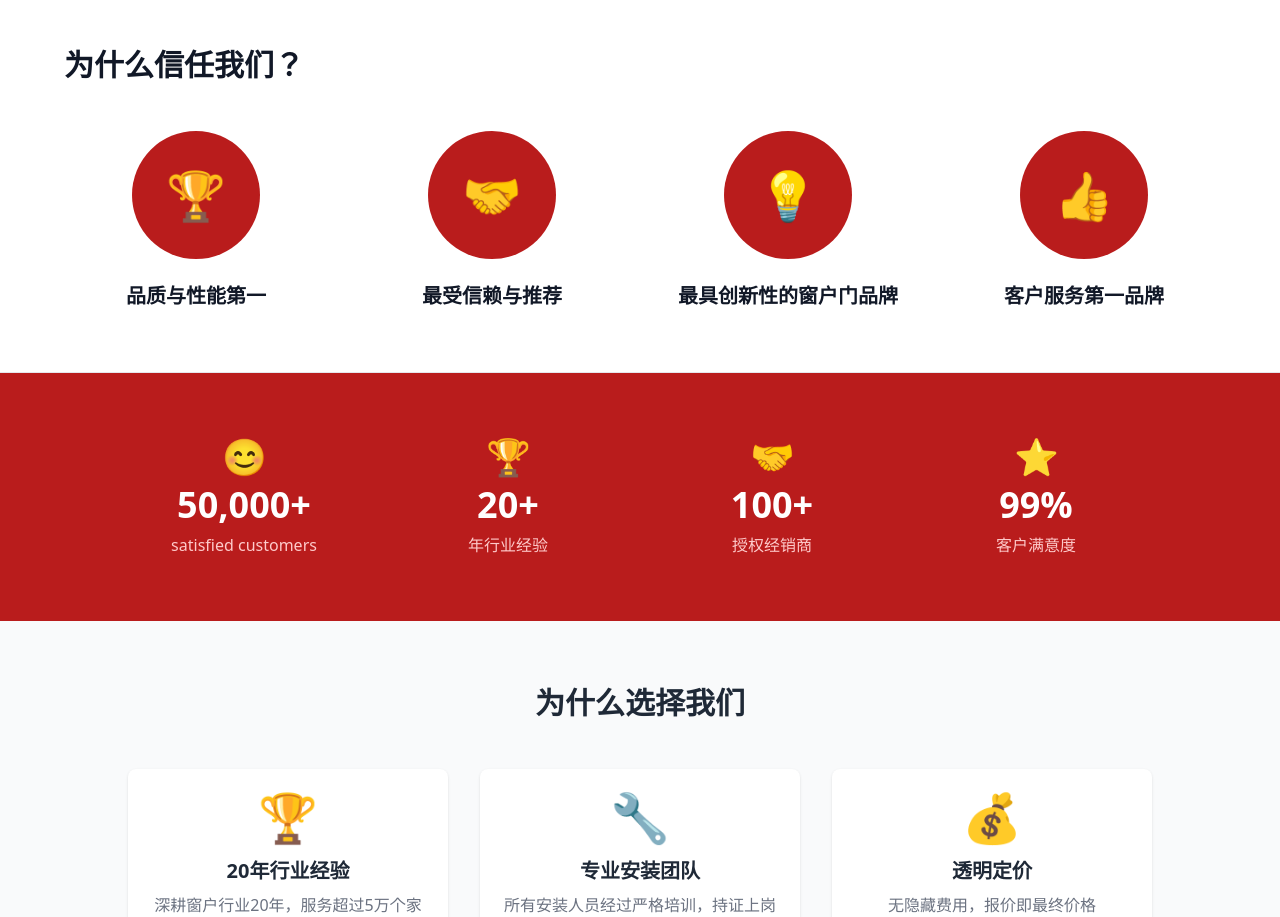
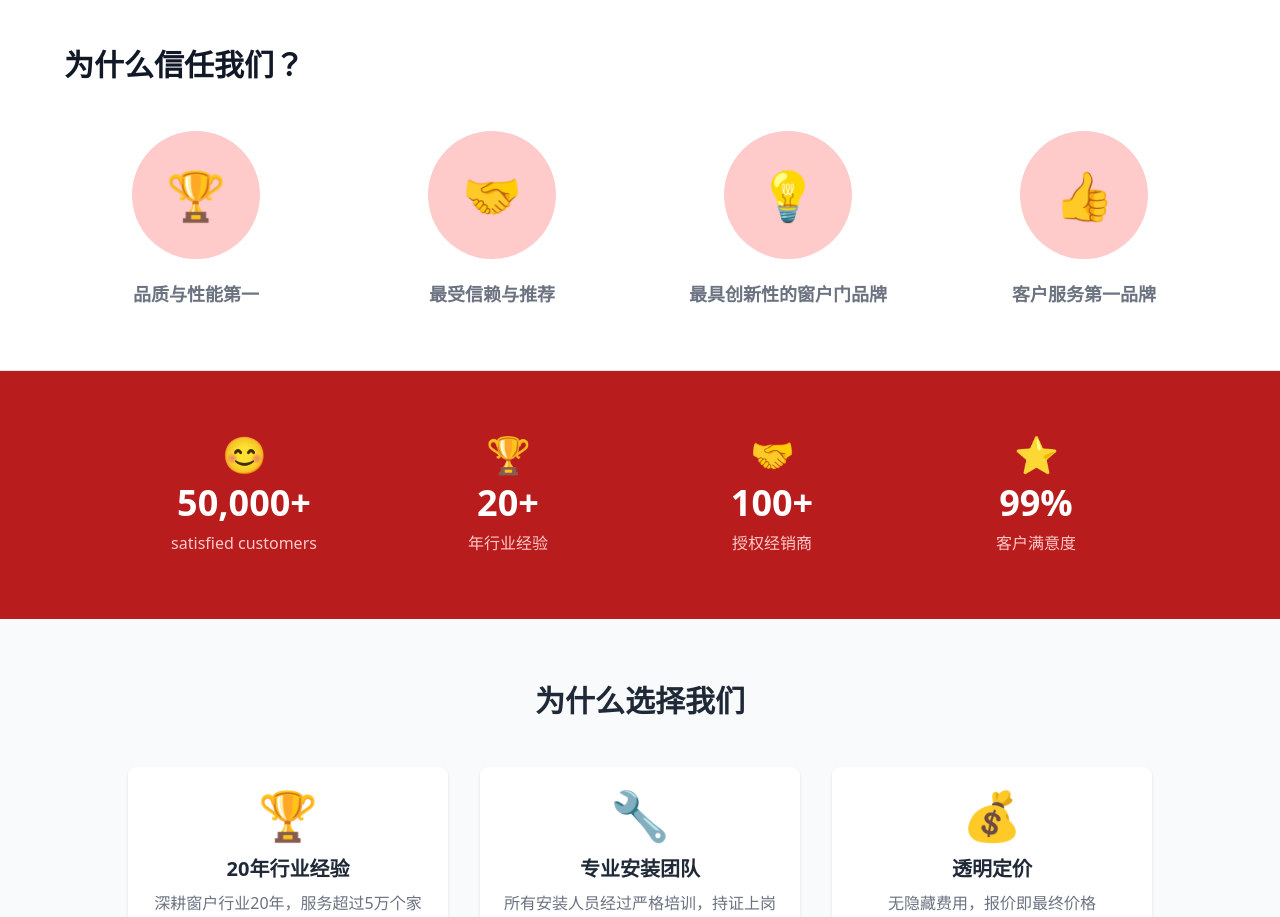
Before and after one commit to cengluandiezhang503-eng/my-window-website, a React (Create React App) app: page / in a window 1280 px wide. Shown: the part 3340-4257 px from the top of the page. Built offline with nearby package versions, Linux system fonts and the light colour scheme; no server answers.

Commit message:
why trust interactive section

```diff
--- a/src/WhyTrust.js
+++ b/src/WhyTrust.js
@@ -1,20 +1,32 @@
+import { useState } from 'react';
+
 function WhyTrust() {
+  const [selected, setSelected] = useState(null);
+
   const stats = [
     {
+      id: 0,
       emoji: '🏆',
-      title: '品质与性能第一'
+      title: '品质与性能第一',
+      description: '我们反复测试，再测试，确保您的窗户和门每天都能正常工作。这就是为什么业主、建筑商、承包商和建筑师一致认为我们的产品在品质上排名第一。'
     },
     {
+      id: 1,
       emoji: '🤝',
-      title: '最受信赖与推荐'
+      title: '最受信赖与推荐',
+      description: '超过120年的历史，我们赢得了业主和专业人士的信任。我们的产品以卓越的工艺和可靠性著称，是行业中最受推荐的品牌。'
     },
     {
+      id: 2,
       emoji: '💡',
-      title: '最具创新性的窗户门品牌'
+      title: '最具创新性的窗户门品牌',
+      description: '我们不断创新，开发新技术和新材料，为您提供更节能、更耐用、更美观的窗户和门。我们的研发团队始终走在行业前沿。'
     },
     {
+      id: 3,
       emoji: '👍',
-      title: '客户服务第一品牌'
+      title: '客户服务第一品牌',
+      description: '我们提供业内最好的客户服务，从选购到安装，再到售后支持，我们的团队随时为您提供帮助，确保您完全满意。'
     }
   ];
 
@@ -24,14 +36,56 @@ function WhyTrust() {
         <h2 className="text-3xl font-black text-gray-900 mb-12">
           为什么信任我们？
         </h2>
+
+        {/* 展开详情 */}
+        {selected !== null && (
+          <div className="bg-gray-50 rounded-lg p-8 mb-8 flex items-center gap-8 relative">
+            <button
+              onClick={function() { setSelected(null); }}
+              className="absolute top-4 right-4 text-gray-400 hover:text-gray-900 text-xl font-bold"
+            >
+              ✕
+            </button>
+            <div className="w-24 h-24 bg-red-700 rounded-full flex items-center justify-center flex-shrink-0">
+              <span className="text-4xl">{stats[selected].emoji}</span>
+            </div>
+            <div>
+              <h3 className="text-2xl font-black text-red-700 mb-3">
+                {stats[selected].title}
+              </h3>
+              <p className="text-gray-600 leading-relaxed max-w-2xl">
+                {stats[selected].description}
+              </p>
+            </div>
+          </div>
+        )}
+
+        {/* 四个圆形图标 */}
         <div className="grid grid-cols-4 gap-8 text-center">
-          {stats.map(function(stat, index) {
+          {stats.map(function(stat) {
+            const isSelected = selected === stat.id;
             return (
-              <div key={index} className="flex flex-col items-center">
-                <div className="w-32 h-32 bg-red-700 rounded-full flex items-center justify-center mb-6">
+              <div
+                key={stat.id}
+                className="flex flex-col items-center cursor-pointer"
+                onClick={function() {
+                  if (selected === stat.id) {
+                    setSelected(null);
+                  } else {
+                    setSelected(stat.id);
+                  }
+                }}
+              >
+                <div className={
+                  'w-32 h-32 rounded-full flex items-center justify-center mb-6 transition-all ' +
+                  (isSelected ? 'bg-red-700' : 'bg-red-200 hover:bg-red-700')
+                }>
                   <span className="text-5xl">{stat.emoji}</span>
                 </div>
-                <h3 className="text-xl font-black text-gray-900 leading-tight">
+                <h3 className={
+                  'text-lg font-black leading-tight ' +
+                  (isSelected ? 'text-red-700' : 'text-gray-500 hover:text-gray-900')
+                }>
                   {stat.title}
                 </h3>
               </div>
```
